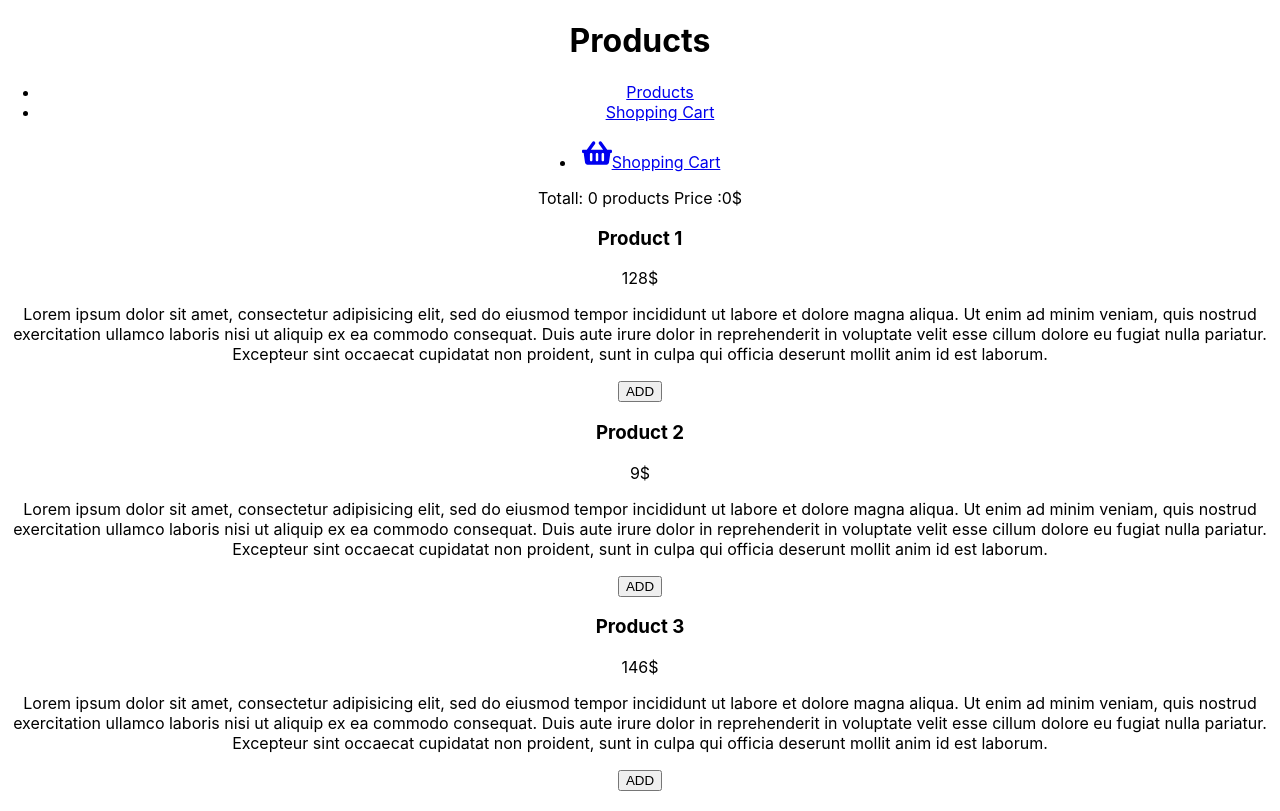
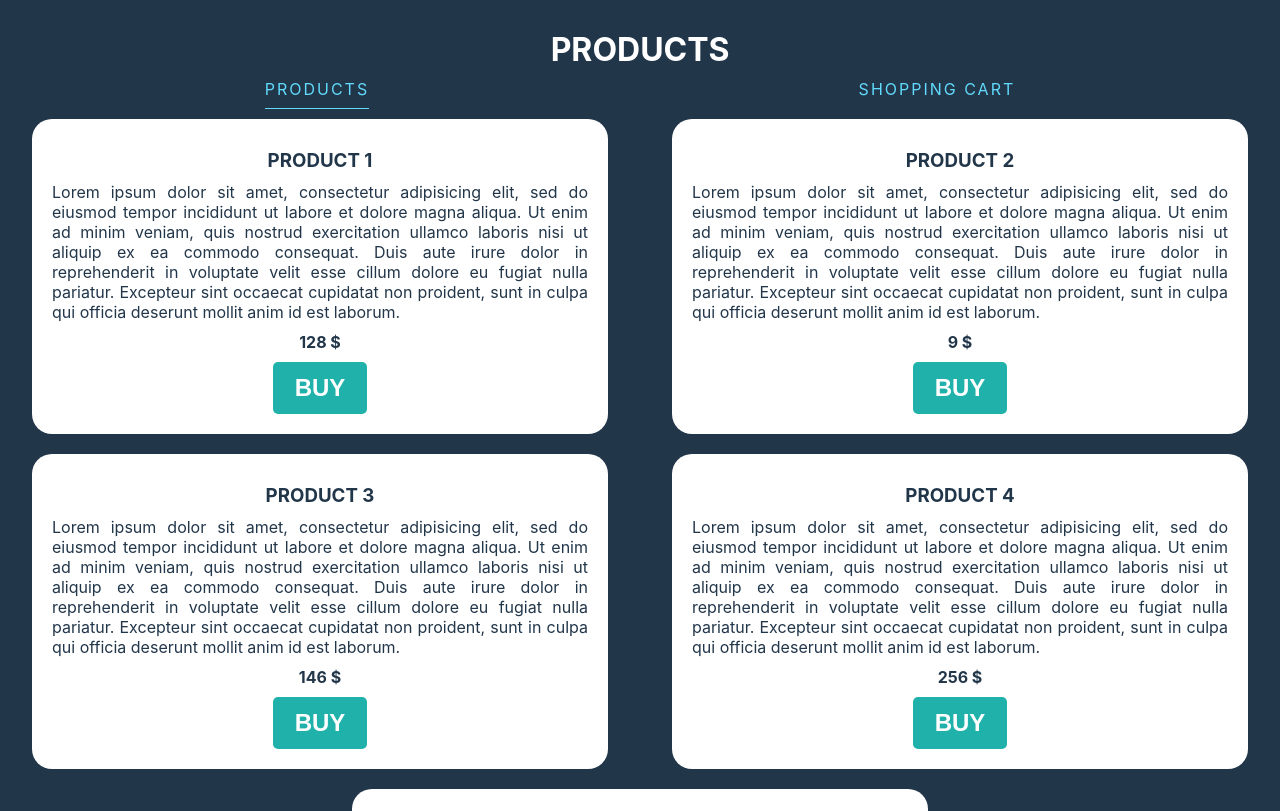
Before and after one commit to SvitlanaTsupryk-jul18/ProductApp, a React (Create React App) app: page / in a window 1280 px wide. Shown: the top 811 px of the page. Built offline with nearby package versions, Linux system fonts and the light colour scheme.

Commit message:
added styles

```diff
--- a/public/index.html
+++ b/public/index.html
@@ -1,43 +1,20 @@
 <!DOCTYPE html>
 <html lang="en">
+
 <head>
   <meta charset="utf-8" />
   <link rel="shortcut icon" href="%PUBLIC_URL%/favicon.ico" />
   <meta name="viewport" content="width=device-width, initial-scale=1" />
   <meta name="theme-color" content="#000000" />
-    <meta
-      name="description"
-      content="Web site created using create-react-app"
-    />
+  <meta name="description" content="Web site created using create-react-app for The AdMasers" />
   <link rel="apple-touch-icon" href="logo192.png" />
-    <!--
-      manifest.json provides metadata used when your web app is installed on a
-      user's mobile device or desktop. See https://developers.google.com/web/fundamentals/web-app-manifest/
-    -->
   <link rel="manifest" href="%PUBLIC_URL%/manifest.json" />
-    <!--
-      Notice the use of %PUBLIC_URL% in the tags above.
-      It will be replaced with the URL of the `public` folder during the build.
-      Only files inside the `public` folder can be referenced from the HTML.
+  <title>Product App</title>
+</head>
 
-      Unlike "/favicon.ico" or "favicon.ico", "%PUBLIC_URL%/favicon.ico" will
-      work correctly both with client-side routing and a non-root public URL.
-      Learn how to configure a non-root public URL by running `npm run build`.
-    -->
-    <title>React App</title>
-  </head>
 <body>
   <noscript>You need to enable JavaScript to run this app.</noscript>
   <div id="root"></div>
-    <!--
-      This HTML file is a template.
-      If you open it directly in the browser, you will see an empty page.
+</body>
 
-      You can add webfonts, meta tags, or analytics to this file.
-      The build step will place the bundled scripts into the <body> tag.
-
-      To begin the development, run `npm start` or `yarn start`.
-      To create a production bundle, use `npm run build` or `yarn build`.
-    -->
-  </body>
 </html>
--- a/src/App.css
+++ b/src/App.css
@@ -1,33 +1,129 @@
 .App {
   text-align: center;
 }
-
-.App-logo {
-  animation: App-logo-spin infinite 20s linear;
-  height: 40vmin;
-  pointer-events: none;
+h1, h2, h3 {
+text-transform: uppercase;
+padding: 10px;
 }
 
-.App-header {
-  background-color: #282c34;
-  min-height: 100vh;
+/* ////header */
+.header {
+padding: 20px;
+}
+.header__nav{
   display: flex;
-  flex-direction: column;
+  justify-content: space-around;
+}
+.header__link {
+  color: #61dafb;
+  position: relative;
+  transition: all 0.6s;
+  text-transform: uppercase;
+  letter-spacing: 2px;
+}
+.header__link:before {
+  content: "";
+  width: 0;
+  height: 0.05em;
+  position: absolute;
+  bottom: -10px;
+  left: 50%;
+  background: #61dafb;
+  transition: all 0.3s;
+}
+.header__link--active {
+  position: relative;
+  transition: all 0.6s;
+}
+.header__link:hover.header__link:before {
+  width: 100%;
+  left: 0;
+}
+.header__link--active:before {
+  content: "";
+  height: 0.05em;
+  position: absolute;
+  bottom: -10px;
+  background: #61dafb;
+  transition: all 0.3s;
+  width: 100%;
+  left: 0;
+}
+.header__basket{
+  display: flex;
+  justify-content: space-evenly;
   align-items: center;
-  justify-content: center;
-  font-size: calc(10px + 2vmin);
-  color: white;
+  padding-top: 40px;
+  padding-bottom: 10px;
+  font-size: 1.5em;
+  border-bottom: 1px solid lightseagreen;
+}
+.header__link-cart {
+  color:lightseagreen;
+  transition: all .3s;
+}
+.header__link-cart:hover {
+  color:#61dafb;
+}
+.blue{
+  color:lightseagreen;
+  padding: 0 5px;
 }
 
-.App-link {
-  color: #61dafb;
+/* ///products */
+.products {
+  display: flex;
+  justify-content: space-around;
+  flex-wrap: wrap;
 }
-
-@keyframes App-logo-spin {
-  from {
-    transform: rotate(0deg);
-  }
-  to {
-    transform: rotate(360deg);
-  }
+.product {
+  width: 45%;
+  background-color: #fff;
+  color: #22364a;
+  margin-bottom:20px;
+  border-radius: 20px;
+  padding: 20px;
+  transition: all .3s;
 }
+.product__text {
+  text-align: justify;
+}
+.product__price {
+  font-weight: bold;
+  padding: 10px;
+}
+.btn {
+  background-color: lightseagreen;
+  color:#fff;
+  padding: 10px 20px;
+  text-transform: uppercase;
+  border:2px solid transparent;
+  border-radius: 5px;
+  transition:all .3s;
+  font-weight: bold;
+  font-size: 1.5em;
+  cursor: pointer;
+}
+.btn:hover {
+  background-color:#fff;
+  color: lightseagreen;
+  border:2px solid lightseagreen;
+}
+.product:hover {
+  box-shadow: 2px 2px 2px 0px #fff;
+}
+.cart{
+  font-size: 1.5em;
+  text-align: left;
+}
+.cart__item {
+  padding:  10px 40px;
+  display: flex;
+  justify-content: space-between;
+}
+.btn--cart {
+  height: 50px;
+  width: 50px;
+  padding: 0;
+  margin: 0 20px;
+}
--- a/src/Components/Cart.js
+++ b/src/Components/Cart.js
@@ -4,19 +4,23 @@ import { addToCart, removeFromCart } from './../redux/cart';
 
 const Cart = ({ cartItems = [], addToCart, removeFromCart }) => (
     <div>
-        <h2>Product Cart</h2>
-        <ol className="Cart">
-            {
-                cartItems.map((item) => (
-                    <li key={item.id}>
-                        {item.product.title} - {item.product.price}$ -
-                        <button type="button" onClick={() => addToCart(item)}>+</button>
-                        {item.count}wt
-                        <button type="button" onClick={() => removeFromCart(item)}>-</button>
-                    </li>
-                ))
-            }
+        <h2>Shopping Cart</h2>
+        <ol className="cart">
+            {cartItems.map((item) => (
+                <li key={item.id} className="cart__item">
+                    <span>{item.product.title}</span>
+                    <span>{item.product.price} $</span>
+                    <span>
+                        <button type="button" className="btn btn--cart" onClick={() => addToCart(item)}>+</button>
+                        {item.count}
+                        <button type="button" className="btn btn--cart" onClick={() => removeFromCart(item)}>-</button>
+                    </span>
+                </li>
+            ))}
         </ol>
+        {cartItems.length
+            ? (<button type="button" className="btn btn--buy" onClick={() => alert("Congrats!")}>buy now</button>)
+            : (<p>There is nothing here yet</p>)}
     </div>
     // <span>{user.name}</span>
 );
--- a/src/Components/Header.js
+++ b/src/Components/Header.js
@@ -4,17 +4,21 @@ import { getCartItemsCount, getCartTotalPrice } from '../redux/store';
 import { NavLink } from 'react-router-dom';
 
 const Header = ({ count, price }) => (
-    <header>
+    <header className="header">
         <h1>Products</h1>
-        <ul>
-            <li><NavLink exact to="/">Products</NavLink></li>
-            <li><NavLink to="/cart">Shopping Cart</NavLink></li>
+        <ul className="header__nav">
+            <li><NavLink exact to="/" className="header__link" activeClassName="header__link--active">Products</NavLink></li>
+            <li><NavLink to="/cart" className="header__link" activeClassName="header__link--active">Shopping Cart</NavLink></li>
         </ul>
-        <div>
-            <li><NavLink to="/cart"> <svg aria-hidden="true" focusable="false" className="header__svg" role="img" xmlns="http://www.w3.org/2000/svg" viewBox="0 0 576 512" height="30" width="30"><path fill="currentColor" d="M576 216v16c0 13.255-10.745 24-24 24h-8l-26.113 182.788C514.509 462.435 494.257 480 470.37 480H105.63c-23.887 0-44.139-17.565-47.518-41.212L32 256h-8c-13.255 0-24-10.745-24-24v-16c0-13.255 10.745-24 24-24h67.341l106.78-146.821c10.395-14.292 30.407-17.453 44.701-7.058 14.293 10.395 17.453 30.408 7.058 44.701L170.477 192h235.046L326.12 82.821c-10.395-14.292-7.234-34.306 7.059-44.701 14.291-10.395 34.306-7.235 44.701 7.058L484.659 192H552c13.255 0 24 10.745 24 24zM312 392V280c0-13.255-10.745-24-24-24s-24 10.745-24 24v112c0 13.255 10.745 24 24 24s24-10.745 24-24zm112 0V280c0-13.255-10.745-24-24-24s-24 10.745-24 24v112c0 13.255 10.745 24 24 24s24-10.745 24-24zm-224 0V280c0-13.255-10.745-24-24-24s-24 10.745-24 24v112c0 13.255 10.745 24 24 24s24-10.745 24-24z"></path></svg>Shopping Cart</NavLink></li>
-            <p>
-                Totall:  {count} products  Price :{price}$</p>
-        </div>
+        {count !== 0
+            ? (<div className="header__basket">
+                <li><NavLink to="/cart" className="header__link-cart"> <svg aria-hidden="true" focusable="false" className="header__svg" role="img" xmlns="http://www.w3.org/2000/svg" viewBox="0 0 576 512" height="30" width="30"><path fill="currentColor" d="M576 216v16c0 13.255-10.745 24-24 24h-8l-26.113 182.788C514.509 462.435 494.257 480 470.37 480H105.63c-23.887 0-44.139-17.565-47.518-41.212L32 256h-8c-13.255 0-24-10.745-24-24v-16c0-13.255 10.745-24 24-24h67.341l106.78-146.821c10.395-14.292 30.407-17.453 44.701-7.058 14.293 10.395 17.453 30.408 7.058 44.701L170.477 192h235.046L326.12 82.821c-10.395-14.292-7.234-34.306 7.059-44.701 14.291-10.395 34.306-7.235 44.701 7.058L484.659 192H552c13.255 0 24 10.745 24 24zM312 392V280c0-13.255-10.745-24-24-24s-24 10.745-24 24v112c0 13.255 10.745 24 24 24s24-10.745 24-24zm112 0V280c0-13.255-10.745-24-24-24s-24 10.745-24 24v112c0 13.255 10.745 24 24 24s24-10.745 24-24zm-224 0V280c0-13.255-10.745-24-24-24s-24 10.745-24 24v112c0 13.255 10.745 24 24 24s24-10.745 24-24z"></path></svg>
+                </NavLink></li>
+                <p>Total products:  <span className="blue">{count}</span>&nbsp;&nbsp;&nbsp;
+                    Total price : <span className="blue">{price}</span> $</p>
+            </div>
+            )
+            : ""}
     </header>
 );
 
--- a/src/Components/Products.js
+++ b/src/Components/Products.js
@@ -6,11 +6,11 @@ const Products = ({ products = [], addToCart }) => (
     <div className="products">
         {
             products.map(product => (
-                <div key={product.id}>
+                <div key={product.id} className="product">
                     <h3>{product.title} </h3>
-                    <p>{product.price}$</p>
-                    <p>{product.description}</p>
-                    <button type="button" onClick={() => addToCart(product)}>ADD</button>
+                    <p className="product__text">{product.description}</p>
+                    <p className="product__price">{product.price} $</p>
+                    <button type="button" className="btn" onClick={() => addToCart(product)}>BUY</button>
                 </div>
             ))
         }
--- a/src/index.css
+++ b/src/index.css
@@ -5,9 +5,19 @@ body {
     sans-serif;
   -webkit-font-smoothing: antialiased;
   -moz-osx-font-smoothing: grayscale;
+  background-color: #22364a;
+  color: white;
 }
 
 code {
   font-family: source-code-pro, Menlo, Monaco, Consolas, "Courier New",
     monospace;
 }
+
+*{
+  box-sizing: border-box;
+  text-decoration: none;
+  list-style: none;
+  margin: 0;
+  padding: 0;
+}
```
Lines whose indentation alone changed are shown as unchanged.
